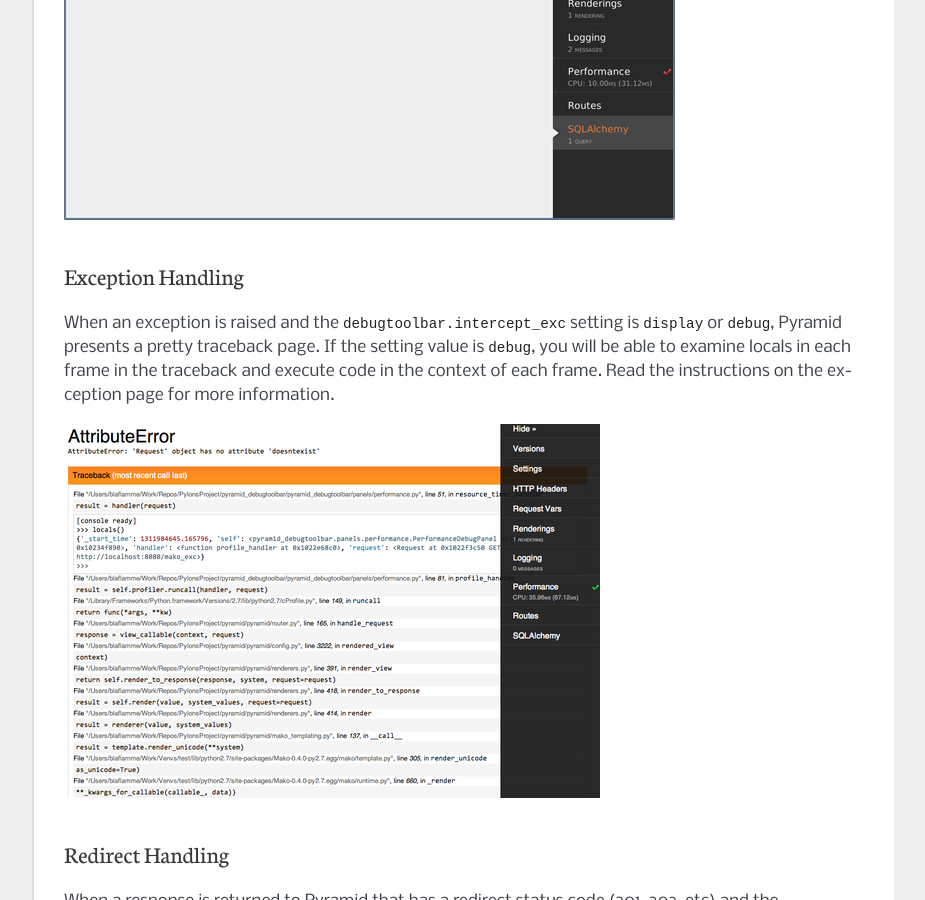
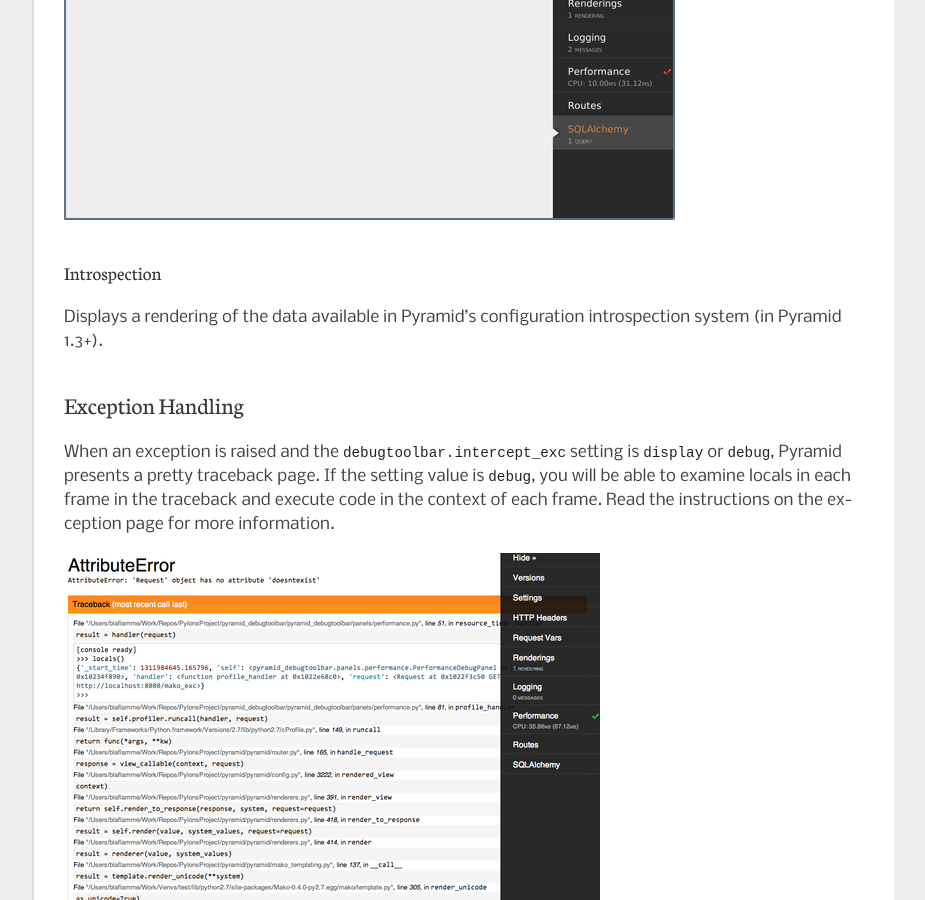
Before and after one commit to Pylons/pyramid_debugtoolbar, a Sphinx documentation site: the page built from docs/index.rst, in a window 1280 px wide and 900 px high, scrolled down 8516 px. Shown: the whole window, without its empty margins (198-1123 px from the left). Built offline with Sphinx 7.4.7, drawn with Linux system fonts in a browser that asks for light colours.

Commit message:
add note about introspection panel

```diff
--- a/docs/index.rst
+++ b/docs/index.rst
@@ -222,6 +222,12 @@ information.
 
 .. image:: sqla.png
 
+Introspection
+~~~~~~~~~~~~~
+
+Displays a rendering of the data available in Pyramid's configuration
+introspection system (in Pyramid 1.3+).
+
 Exception Handling
 ------------------
 
```
